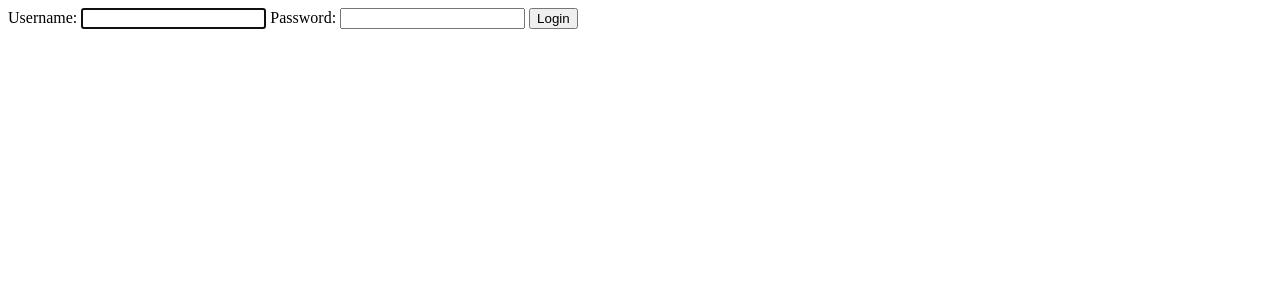
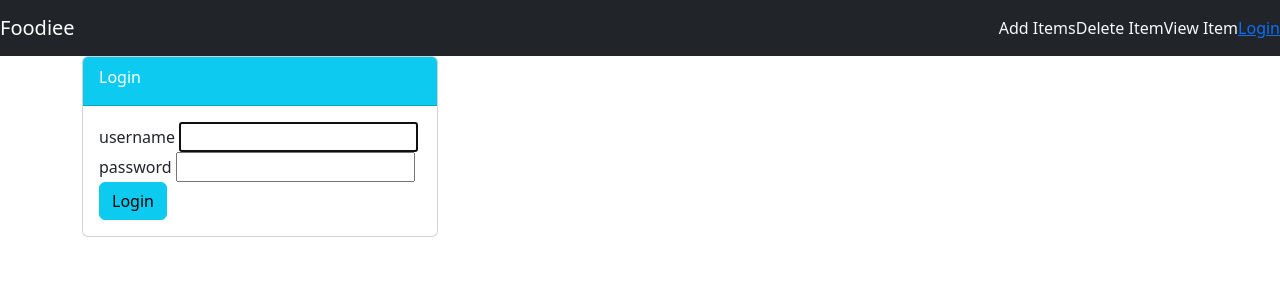
Before and after one commit to patidar-mayank/Food_Menu, a Django app: page /login/ in a window 1280 px wide. Shown: the top 300 px of the page. Run offline with Django 4.2, Linux system fonts and the light colour scheme.

Commit message:
update profile section

```diff
--- a/food_item/models.py
+++ b/food_item/models.py
@@ -16,4 +16,4 @@ class Item(models.Model):
     item_image=models.CharField(max_length=500,default="https://livingstonbagel.com/wp-content/uploads/2016/11/food-placeholder.jpg")
 
     def get_absolute_url(self):
-        return reverse('food:detail',kwargs={"pk": slef.pk})
+        return reverse('food:detail',kwargs={"pk": self.pk})
--- a/food_item/templates/food/index.html
+++ b/food_item/templates/food/index.html
@@ -39,6 +39,7 @@
             <h3>{{item.item_name}}</h3>
             <h5>{{item.item_desc}}</h5>
             <h6>Rupees :{{item.item_price}}</h6>
+            <h6>{{item.user_name}}</h6>
 
         </div>
         <div class="col-md-2">
--- a/food_item/urls.py
+++ b/food_item/urls.py
@@ -7,7 +7,7 @@ urlpatterns = [
                                        # file then you write in empty place just like "hello/".
     path('item/',views.item,name="item"),
     path('<int:pk>/',views.foodDetail.as_view(),name="detail"),
-    path('add',views.create_item,name='create_item'),
+    path('add',views.CreateItem.as_view(),name='create_item'),
     path('update/<int:item_id>/',views.update_item,name='update_item'),
     path('delete/<int:item_id>',views.delete_item,name="delete_item"),
 ]
--- a/users/templates/users/login.html
+++ b/users/templates/users/login.html
@@ -1,5 +1,35 @@
-<form method="POST">
-    {% csrf_token %}
-    {{form}}
-    <button type="submit">Login</button>
-</form>
+{% extends 'food/base.html' %}
+
+{% block body %}
+
+<div class="container ">
+    <div class="row">
+    <div class="col-md-4 col-lg-4">
+        <div class="card">
+            <div class="card-header text-white bg-info">
+                <div class="card-title">
+                    Login
+                </div>
+                </div>
+                <div class="card-body">
+                    <form method="POST">
+                        {% csrf_token %}
+                        {% for field in form %}
+                        <div class="form-group">
+                            {{ field.name }}
+                            {{ field }}
+                        </div>
+
+                        {% endfor %}
+
+                        <button class="btn btn-info " type="submit">Login</button>
+                    </form>
+
+                </div>
+            </div>
+        </div>
+    </div>
+</div>
+
+
+{% endblock %}
```
Also changed, not shown: food_item/views.py (+15 -0 lines), db.sqlite3.
